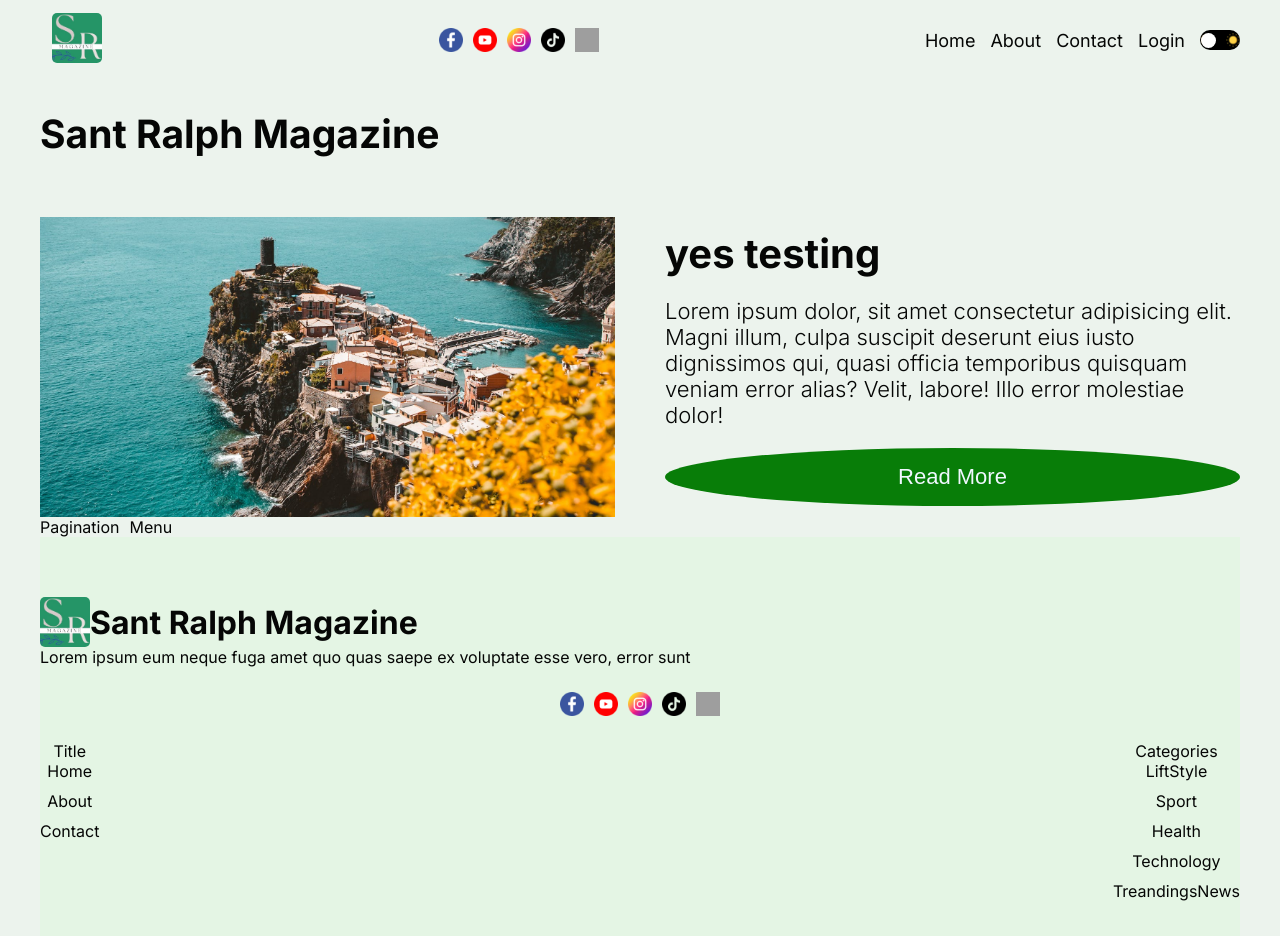
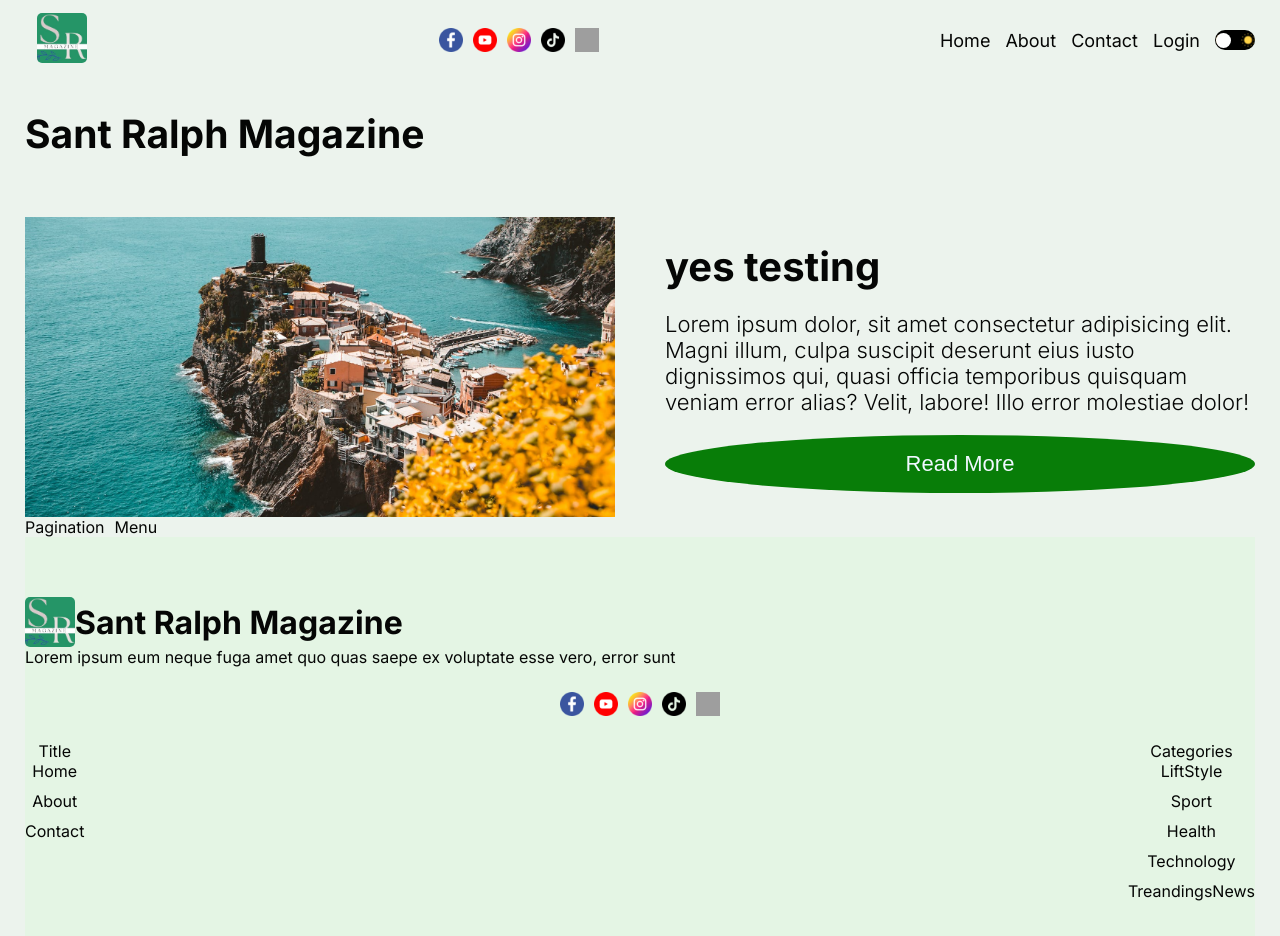
Before and after one commit to eerapheal/srmapp, a Next.js app: page / in a window 1280 px wide. Built offline with nearby package versions, Linux system fonts and the light colour scheme; grey boxes are pictures that could not be loaded.

Commit message:
General sytles

```diff
--- a/src/app/globals.css
+++ b/src/app/globals.css
@@ -49,8 +49,8 @@
   max-width: 1536px;
   margin-left: auto;
   margin-right: auto;
-  padding-left: 40px;
-  padding-right: 40px;
+  padding-left: 25px;
+  padding-right: 25px;
 }
 
 @midia screen and (max-width: 1536px) {
@@ -82,3 +82,11 @@
     max-width: 475px;
   }
 }
+
+.ql-container {
+font-size: 28px !important;
+}
+
+.qull > .ql-container > .ql-editor.ql-blank::before {
+  color: #b3b3b1;
+}
```
